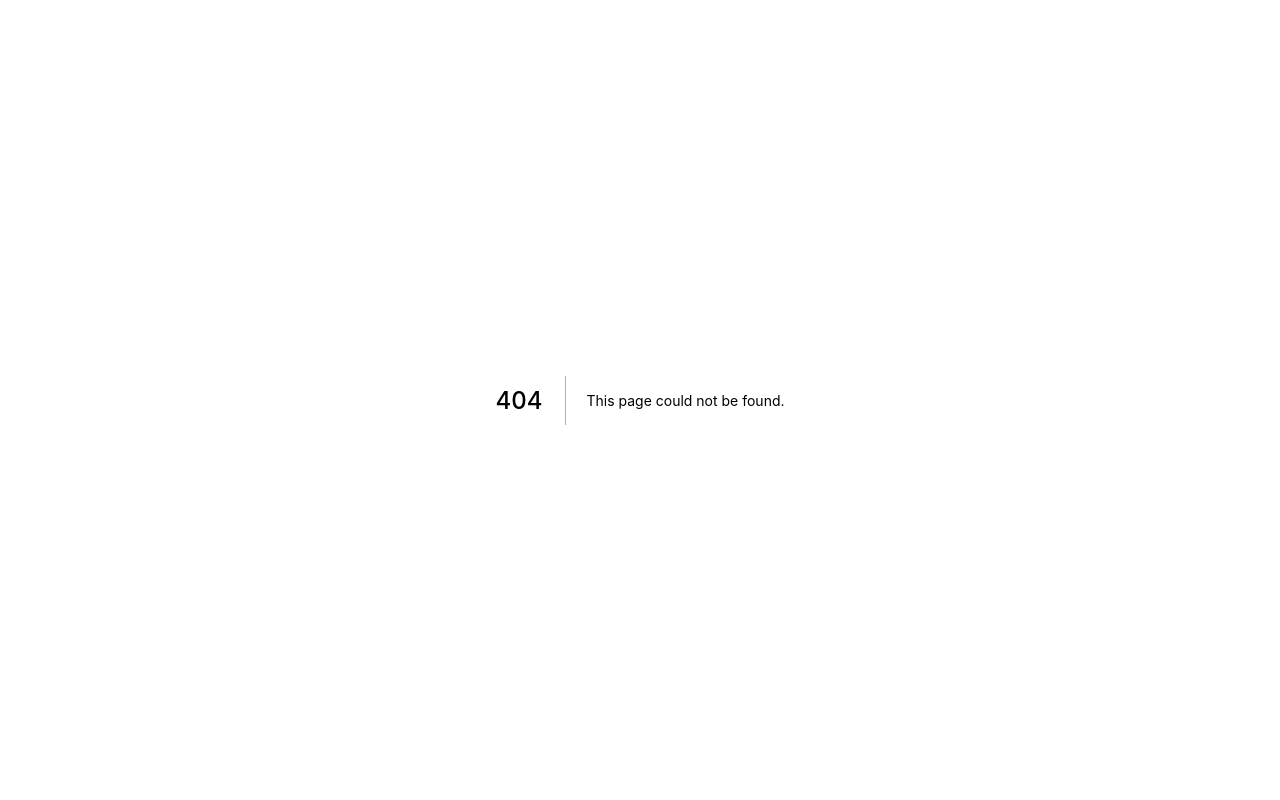
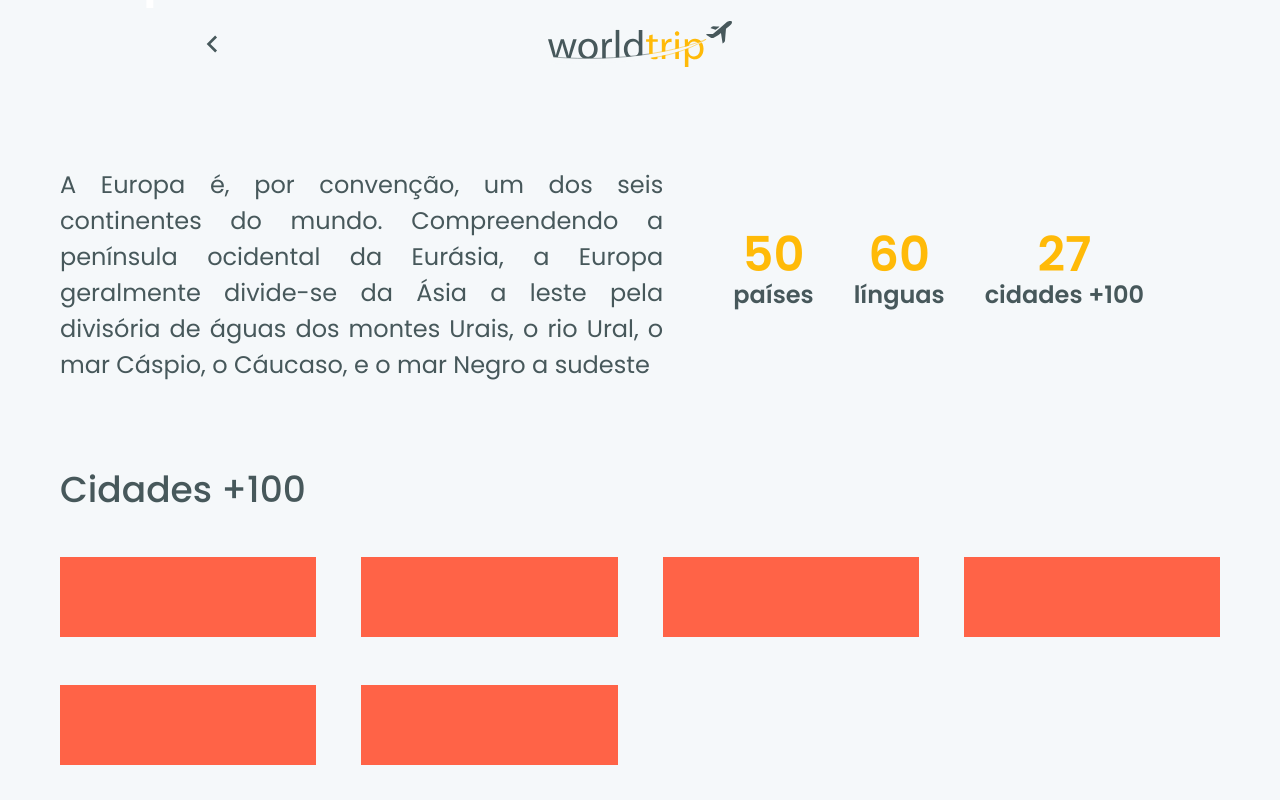
Before and after one commit to ericlys/Desafio-01-M4-reactjs-Interface-com-ChakraUI, a Next.js app: page /continent/1 in a window 1280 px wide. Before the commit this address had no page. Built offline with nearby package versions, Linux system fonts and the light colour scheme; grey boxes are pictures that could not be loaded.

Commit message:
feat: iniciando pagina de continentes

```diff
--- /dev/null
+++ b/src/components/Info.tsx
@@ -0,0 +1,31 @@
+import { Flex, Text } from "@chakra-ui/react";
+
+interface InfoProps{
+  amount: number;
+  text: string;
+}
+
+export function Info({ amount, text }: InfoProps){
+  return (
+    <Flex
+      flexDir="column"
+      alignItems="center"
+      justifyContent="center"
+      lineHeight={"10"}
+    >
+      <Text
+        fontWeight="semibold"
+        fontSize={48}
+        color="yellow.300"
+      >
+        {amount}
+      </Text>
+      <Text
+        fontWeight="semibold"
+        fontSize={24}
+      >
+        {text}
+      </Text>
+    </Flex>
+  )
+}
--- /dev/null
+++ b/src/pages/continent/[slug].tsx
@@ -0,0 +1,93 @@
+import { Box, Flex, GridItem, HStack, Text, VStack, Grid, SimpleGrid } from "@chakra-ui/react"
+import { useRouter } from "next/router"
+import { Header } from "../../components/Header"
+import { Info } from "../../components/Info"
+
+export default function Continent(){
+  const router = useRouter()
+  const { slug } = router.query
+  return(
+    <Flex
+      direction="column"
+      h="100vh"
+    >
+      <Header backHref="/"/>
+
+      <Box
+        flex="1"
+        maxHeight="500px"
+        bgImage="https://images.unsplash.com/photo-1499856871958-5b9627545d1a?ixlib=rb-1.2.1&ixid=MnwxMjA3fDB8MHxwaG90by1wYWdlfHx8fGVufDB8fHx8&auto=format&fit=crop&w=820&q=80"
+        bgSize="cover"
+        bgPos="center"
+        position="relative"
+      >
+        <Text
+          color="white"
+          fontWeight="semibold"
+          fontSize="5xl"
+          pos="absolute"
+          bottom="0"
+          margin="59px 140px"
+         >{slug}</Text>
+      </Box>
+
+      <VStack
+        spacing={20}
+        flexDir="column"
+        flex="1"
+        w="100%"
+        maxW={1160}
+        mx="auto"
+        mt={20}
+        >
+
+        <Grid templateColumns='52% 48%' gap={70}>
+          <GridItem>
+            <Text
+              fontSize="2xl"
+              lineHeight="9"
+              align="justify"
+              >
+              A Europa é, por convenção, um dos seis continentes do mundo. Compreendendo a península ocidental da Eurásia, a Europa geralmente divide-se da Ásia a leste pela divisória de águas dos montes Urais, o rio Ural, o mar Cáspio, o Cáucaso, e o mar Negro a sudeste
+            </Text>
+          </GridItem>
+          <GridItem display="flex" alignItems="center">
+          <HStack spacing={10}>
+            <Info amount={50} text="países"/>
+            <Info amount={60} text="línguas"/>
+            <Info amount={27} text="cidades +100"/>
+          </HStack>
+          </GridItem>
+        </Grid>
+
+        <Box
+          w="100%"
+          pb={35}
+        >
+            <Text
+              as="h2"
+              fontWeight="medium"
+              fontSize="4xl"
+              align="left"
+            >
+                Cidades +100
+            </Text>
+
+            <SimpleGrid
+              mt={10}
+              minChildWidth='256px'
+              spacingX='45px'
+              spacingY='48px'
+              >
+              <Box bg='tomato' height='80px'></Box>
+              <Box bg='tomato' height='80px'></Box>
+              <Box bg='tomato' height='80px'></Box>
+              <Box bg='tomato' height='80px'></Box>
+              <Box bg='tomato' height='80px'></Box>
+              <Box bg='tomato' height='80px'></Box>
+            </SimpleGrid>
+        </Box>
+      </VStack>
+    </Flex>
+  )
+}
--- a/src/styles/theme.ts
+++ b/src/styles/theme.ts
@@ -8,6 +8,9 @@ export const theme = extendTheme({
     },
     gray: {
       600: "#47585B"
+    },
+    yellow: {
+      300: "#FFBA08"
     }
   },
   fonts:{
```
